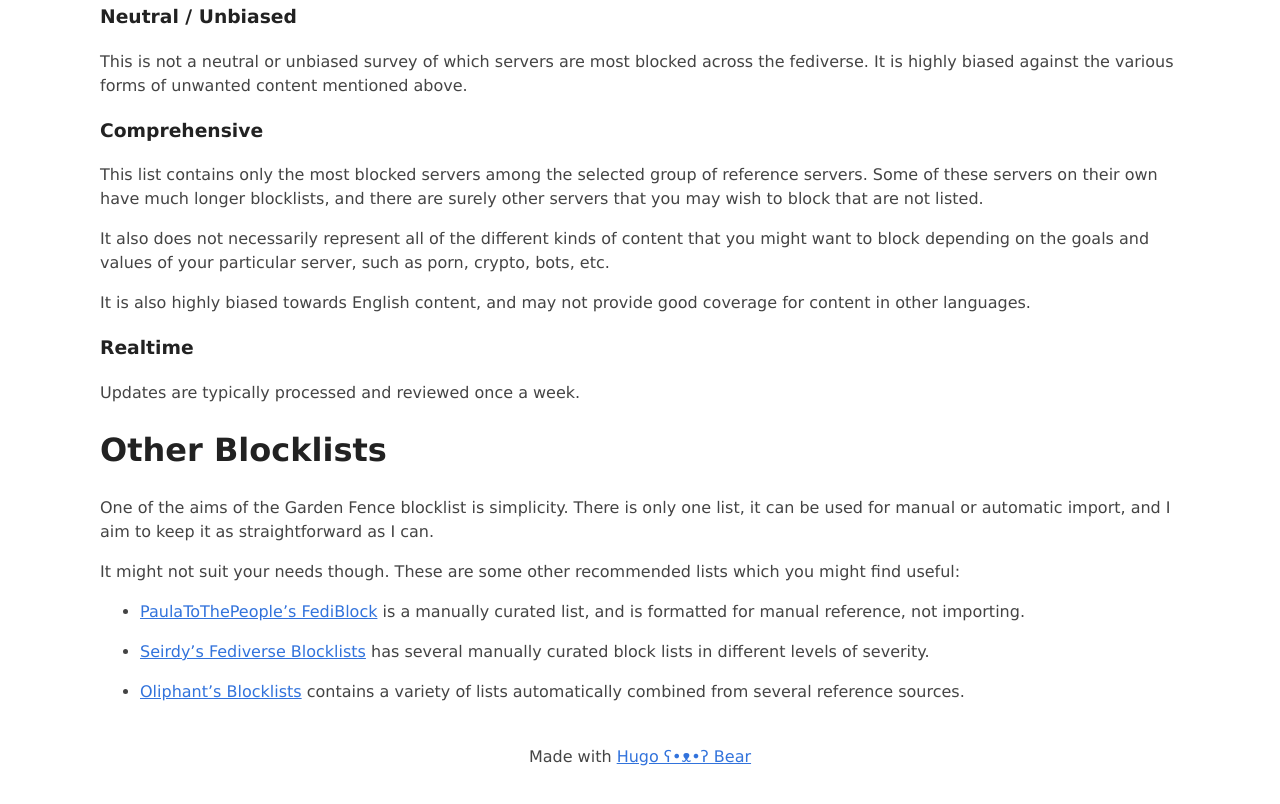
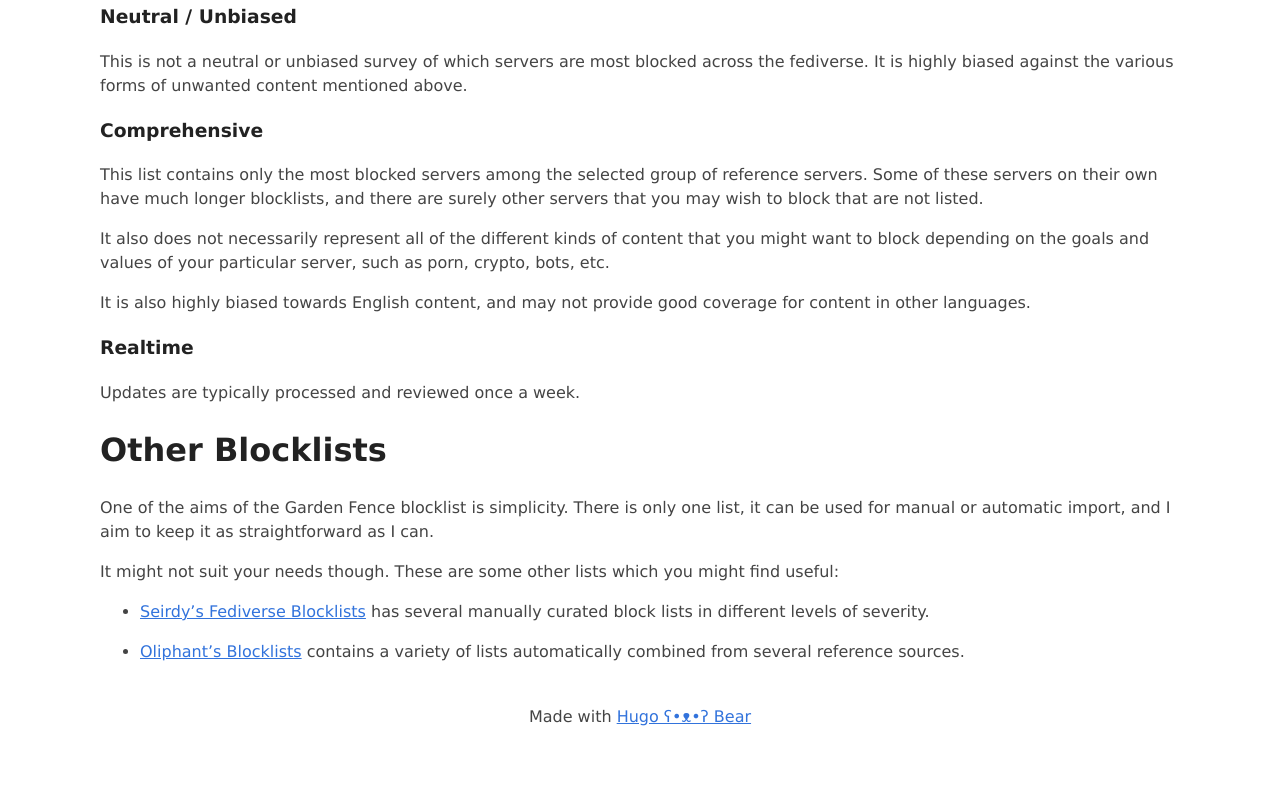
Before and after one commit to gardenfence/gardenfence.github.io, a plain HTML site: page index.html in a window 1280 px wide. Shown: the part 1614-2418 px from the top of the page. After the commit the page ends 2388 px from the top, so only its background shows below. Drawn offline with Linux system fonts and the light colour scheme.

Commit message:
remove FediBlock which has been discontinued

```diff
--- a/index.html
+++ b/index.html
@@ -282,11 +282,8 @@
 <p>Updates are typically processed and reviewed once a week.</p>
 <h1 id="other-blocklists">Other Blocklists</h1>
 <p>One of the aims of the Garden Fence blocklist is simplicity. There is only one list, it can be used for manual or automatic import, and I aim to keep it as straightforward as I can.</p>
-<p>It might not suit your needs though.  These are some other recommended lists which you might find useful:</p>
+<p>It might not suit your needs though.  These are some other lists which you might find useful:</p>
 <ul>
-<li>
-<p><a href="https://joinfediverse.wiki/FediBlock">PaulaToThePeople&rsquo;s FediBlock</a> is a manually curated list, and is formatted for manual reference, not importing.</p>
-</li>
 <li>
 <p><a href="https://seirdy.one/posts/2023/05/02/fediverse-blocklists/">Seirdy&rsquo;s Fediverse Blocklists</a> has several manually curated block lists in different levels of severity.</p>
 </li>
```
